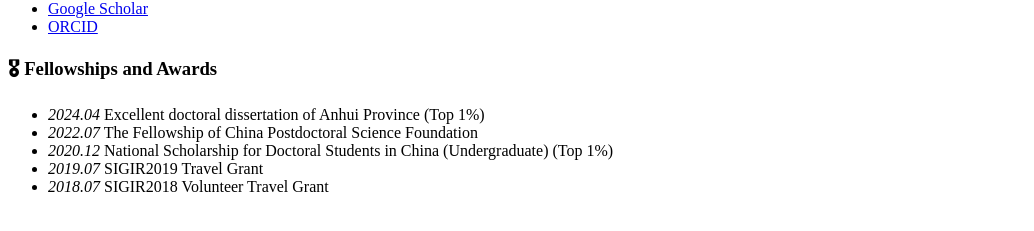
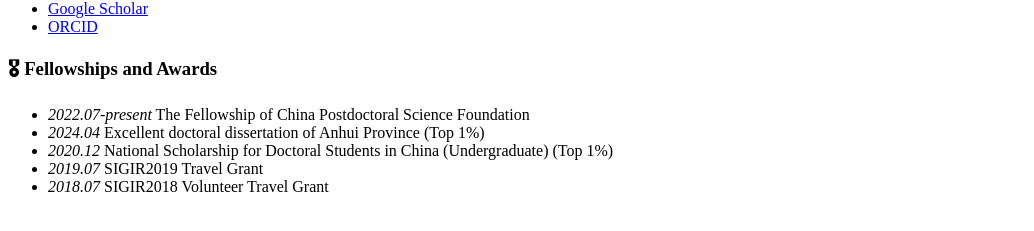
Before and after one commit to PeiJieSun/peijiesun.github.io, a Jekyll site: the page built from _pages/includes/honers.md, in a window 1280 px wide. Shown: the part 466-697 px from the top of the page, without its empty margins (0-1034 px from the left). Built offline with Jekyll 4.4.1, drawn with Linux system fonts in a browser that asks for light colours; our own code applies the rules of GitHub Pages for plain Markdown files.

Commit message:
Update honers.md

```diff
--- a/_pages/includes/honers.md
+++ b/_pages/includes/honers.md
@@ -1,6 +1,6 @@
 # 🎖 Fellowships and Awards
+- *2022.07-present* The Fellowship of China Postdoctoral Science Foundation
 - *2024.04* Excellent doctoral dissertation of Anhui Province (Top 1%)
-- *2022.07* The Fellowship of China Postdoctoral Science Foundation
 - *2020.12* National Scholarship for Doctoral Students in China (Undergraduate) (Top 1%)
 - *2019.07* SIGIR2019 Travel Grant
 - *2018.07* SIGIR2018 Volunteer Travel Grant
```
